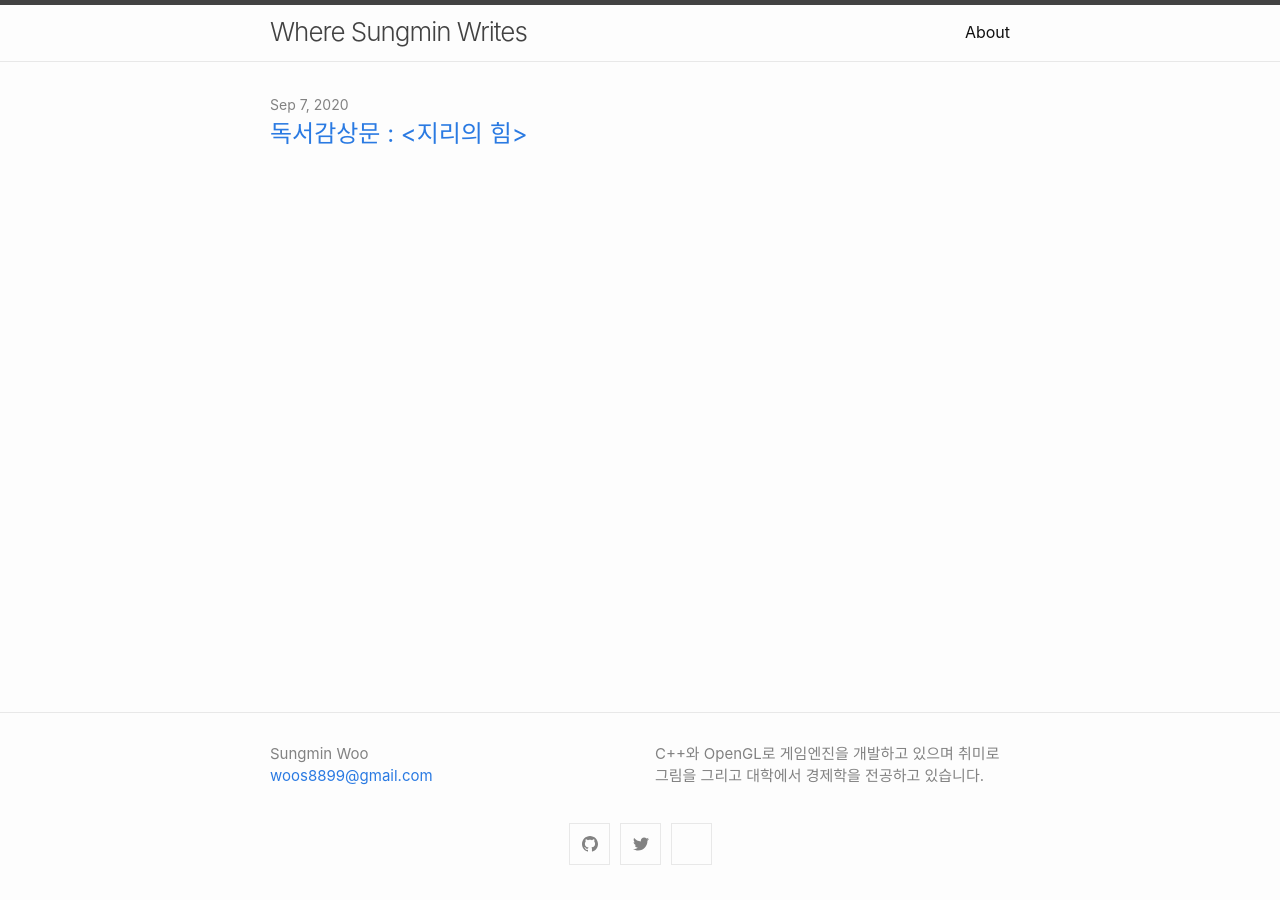
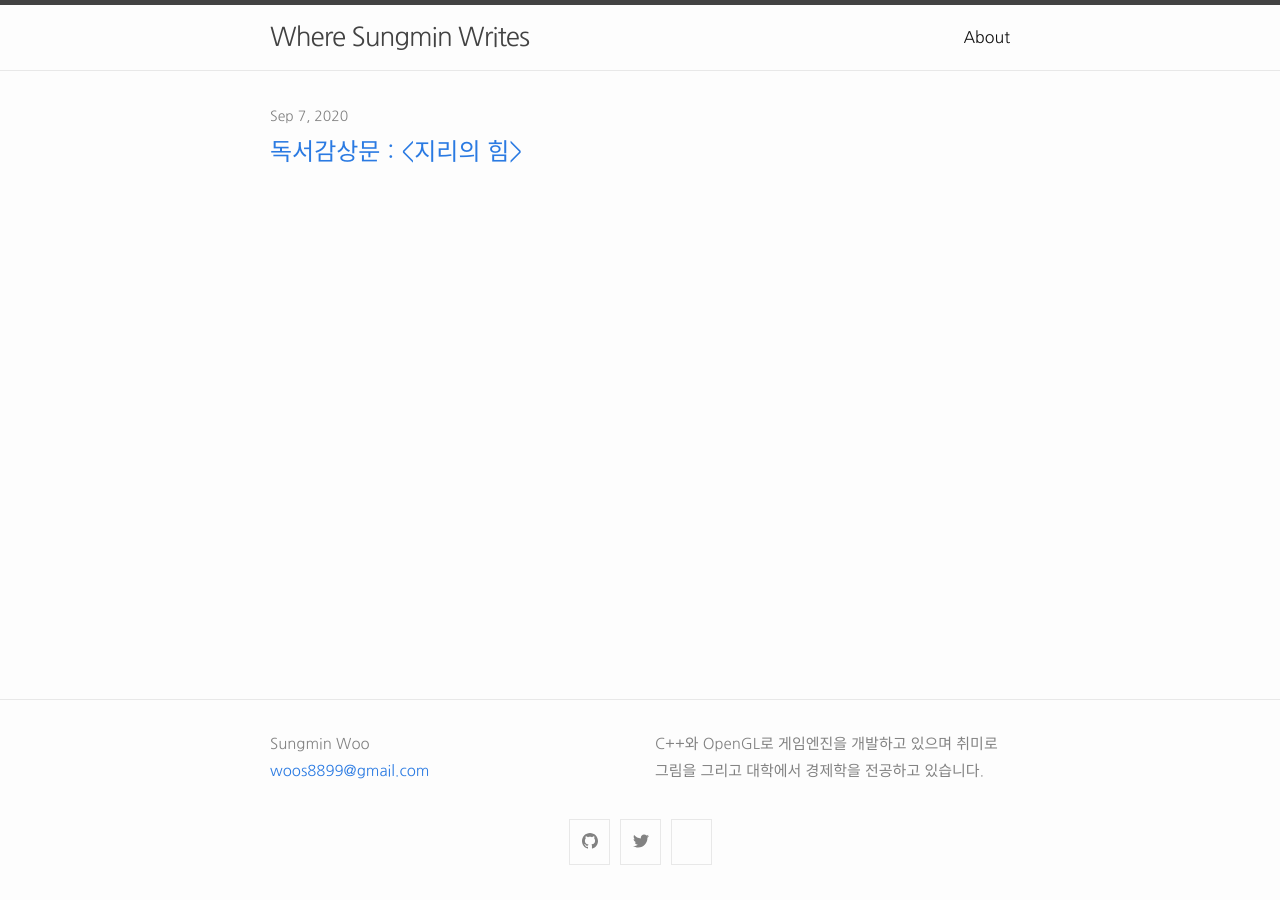
Before and after one commit to SausageTaste/SausageTaste.github.io, a Jekyll site: the page built from index.md, in a window 1280 px wide. Built offline with Jekyll 4.4.1, drawn with Linux system fonts in a browser that asks for light colours.

Commit message:
Use Nanum Gothic font.

```diff
--- a/_includes/custom-head.html
+++ b/_includes/custom-head.html
@@ -4,3 +4,5 @@
   1. Head over to https://realfavicongenerator.net/ to add your own favicons.
   2. Customize default _includes/custom-head.html in your source directory and insert the given code snippet.
 {% endcomment %}
+
+<link href="https://fonts.googleapis.com/css?family=Nanum+Gothic:400,700" rel="stylesheet">
--- a/_sass/minima/custom-variables.scss
+++ b/_sass/minima/custom-variables.scss
@@ -1 +1,4 @@
 // Placeholder to allow overriding predefined variables smoothly.
+
+$base-line-height: 1.8;
+$base-font-family: "Nanum Gothic", -apple-system, BlinkMacSystemFont, "Gulim", "Segoe UI", "Segoe UI Symbol", "Segoe UI Emoji", "Apple Color Emoji", Roboto, Helvetica, Arial, sans-serif;
```
